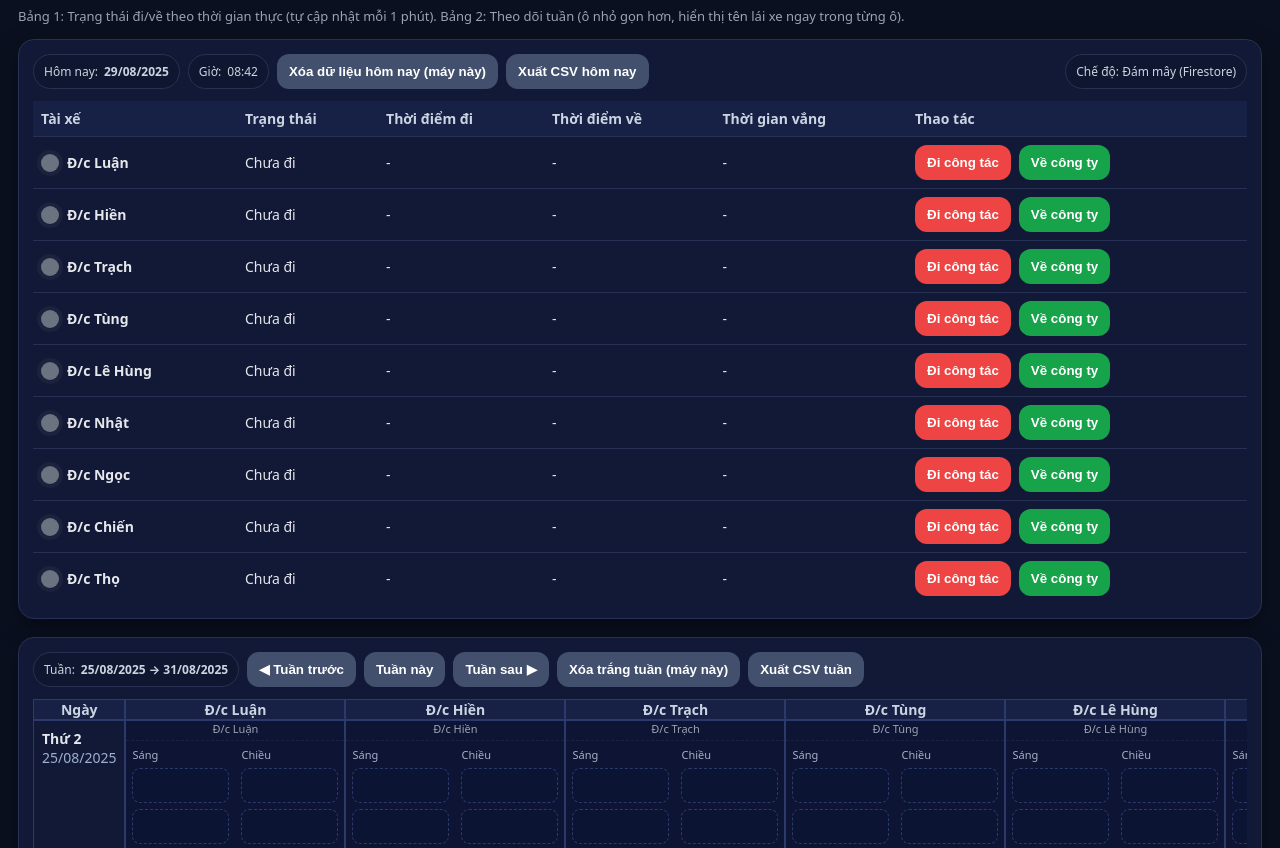
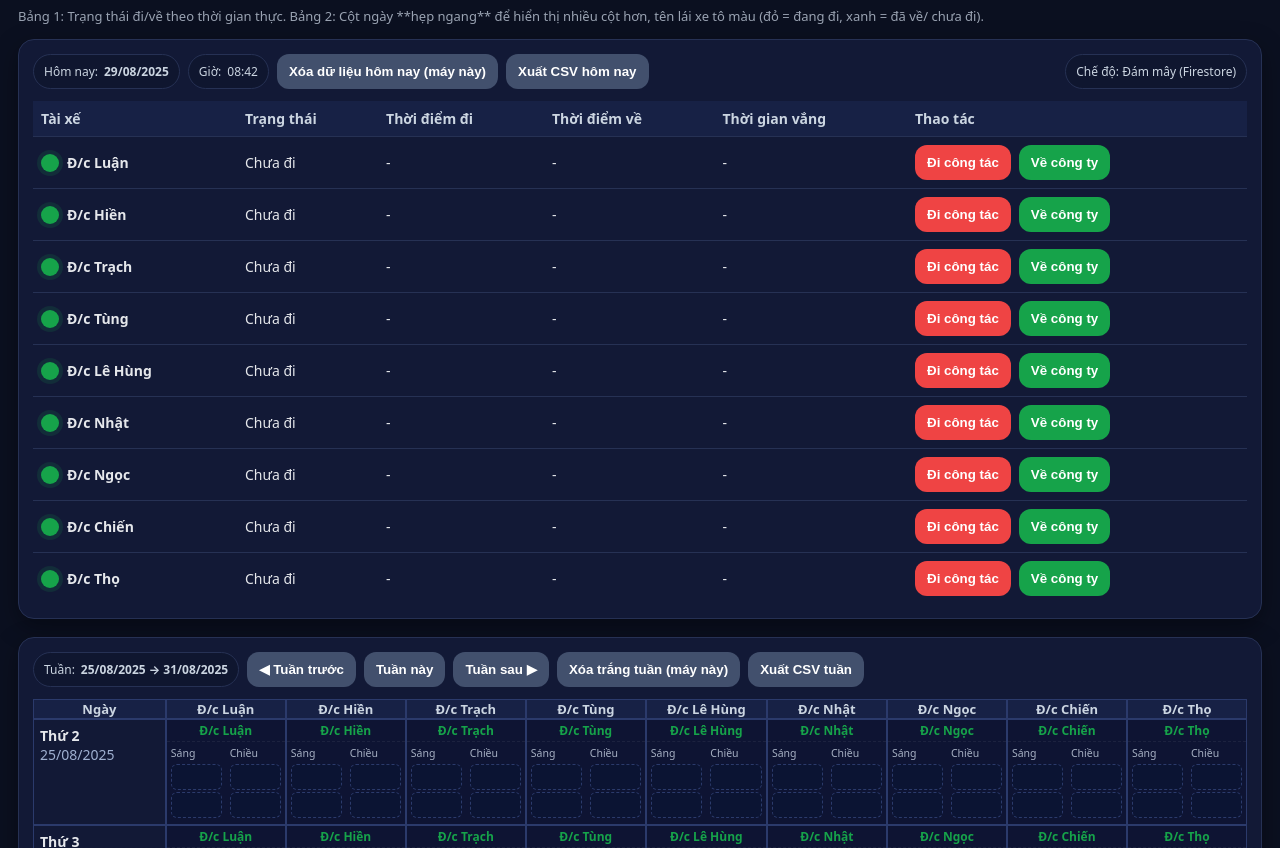
Before and after one commit to canlam8x-VTK/doixevtk, a plain HTML site: page index (1).html in a window 1280 px wide. Shown: the part 51-899 px from the top of the page. Drawn offline with Linux system fonts and the light colour scheme; no server answers.

Commit message:
Add files via upload

```diff
--- a/index (1).html
+++ b/index (1).html
@@ -40,27 +40,30 @@
     .scroll-x{overflow:auto}
     .week-grid{width:100%;border-collapse:separate;border-spacing:0}
     .week-grid th,.week-grid td{border:1px solid var(--line2);padding:0;vertical-align:top}
-    .week-grid th{background:var(--header); text-align:center; font-size:14px; font-weight:700; white-space:nowrap;}
-    .day-head{padding:8px}
+    .week-grid th{background:var(--header); text-align:center; font-size:13px; font-weight:700; white-space:nowrap;}
+    .day-head{padding:6px}
     .day-name{font-weight:700}
     .day-date{color:#9fb0d1}
-    /* Smaller cells as requested */
-    .day-cell{min-width:220px;min-height:140px; padding:6px; background:#0d1431}
+    /* Narrower columns ONLY (keep heights same as before) */
+    .day-cell{min-width:80px;min-height:96px; padding:4px; background:#0d1431}
     .day-cell.past{background:var(--past)}
     .day-cell.today{background:var(--today); outline:2px solid #2a3a74}
     .cell-wrap{display:grid;grid-template-columns:1fr 1fr;gap:0;border-top:1px dashed rgba(255,255,255,.06)}
-    .cell-half{padding:6px}
-    .half-title{font-size:11px;color:#a6b0c3;margin:0 0 6px}
-    .line{border:1px dashed var(--line2);border-radius:8px;padding:8px;min-height:24px;margin-bottom:6px;background:#0b1433;font-size:12px}
+    .cell-half{padding:4px}
+    .half-title{font-size:10.5px;color:#a6b0c3;margin:0 0 4px}
+    /* Input lines: keep vertical size; will auto-fit new narrower width */
+    .line{border:1px dashed var(--line2);border-radius:6px;padding:2px 4px;min-height:12px;margin-bottom:2px;background:#0b1433;font-size:14.5px}
     .line[contenteditable="true"]{outline:none}
-    /* Driver tag inside each cell */
-    .driver-tag{font-size:11px; color:#9aa3b2; text-align:center; margin-bottom:4px}
+    /* Driver tag inside each cell with only two status colors */
+    .driver-tag{font-size:12px; font-weight:700; text-align:center; margin:2px 0 2px}
+    .driver-tag.red{ color:#ef4444; }  /* đi công tác */
+    .driver-tag.green{ color:#16a34a; }/* đã về / chưa đi */
   </style>
 </head>
 <body>
   <div class="wrap">
     <h1>✅ Quản lý công tác lái xe</h1>
-    <div class="sub">Bảng 1: Trạng thái đi/về theo thời gian thực (tự cập nhật mỗi 1 phút). Bảng 2: Theo dõi tuần (ô nhỏ gọn hơn, hiển thị tên lái xe ngay trong từng ô).</div>
+    <div class="sub">Bảng 1: Trạng thái đi/về theo thời gian thực. Bảng 2: Cột ngày **hẹp ngang** để hiển thị nhiều cột hơn, tên lái xe tô màu (đỏ = đang đi, xanh = đã về/ chưa đi).</div>
 
     <!-- STATUS BOARD -->
     <div class="card">
@@ -102,7 +105,7 @@
     </div>
   </div>
 
-  <!-- Firebase config (embedded) -->
+  <!-- Firebase config (embedded for compatibility, still works in LOCAL mode without Firestore) -->
   <script>
     window.FIREBASE_CONFIG = {
       apiKey: "AIzaSyBElRy7vM3ISQvjgHsjS7m3s4Mdozy5gto",
@@ -114,8 +117,6 @@
       measurementId: "G-BL1J774EWD"
     };
   </script>
-
-  <!-- Firebase SDK -->
   <script src="https://www.gstatic.com/firebasejs/10.12.5/firebase-app-compat.js"></script>
   <script src="https://www.gstatic.com/firebasejs/10.12.5/firebase-firestore-compat.js"></script>
 
@@ -202,7 +203,7 @@
       const dot = $('.dot', tr);
       dot.classList.remove('going','backed');
       if(isOut) dot.classList.add('going');
-      else if(backAt) dot.classList.add('backed');
+      else dot.classList.add('backed');
 
       $('.driver', tr).textContent = name;
       $('.state', tr).textContent = isOut ? 'Đang đi công tác' : (backAt ? 'Đã về công ty' : 'Chưa đi');
@@ -224,6 +225,7 @@
       renderRow(name);
       if (MODE==='cloud'){ await setCloudStatus(name, {goAt: nowIso, backAt: null}); }
       else { setLocalStatus(name, {goAt: nowIso, backAt: null}); }
+      refreshDriverTags(); // update colors in weekly grid
     }
 
     async function onBack(name){
@@ -233,6 +235,7 @@
       renderRow(name);
       if (MODE==='cloud'){ await setCloudStatus(name, {backAt: nowIso}); }
       else { setLocalStatus(name, {goAt: cur.goAt || null, backAt: nowIso}); }
+      refreshDriverTags(); // update colors in weekly grid
     }
 
     function renderTable(){
@@ -252,6 +255,7 @@
           const data = snap.exists ? snap.data() : {goAt:null, backAt:null};
           statusMap.set(name, {goAt: data.goAt || null, backAt: data.backAt || null});
           renderRow(name);
+          refreshDriverTags();
         });
       });
     }
@@ -282,6 +286,7 @@
       if (!confirm('Xoá dữ liệu hôm nay trên THIẾT BỊ NÀY?')) return;
       Object.keys(localStorage).forEach(k=>{ if(k.startsWith(`status:${todayKey()}:`)) localStorage.removeItem(k); });
       renderTable();
+      refreshDriverTags();
     });
 
     // auto-refresh clock & durations every 1 minute
@@ -289,8 +294,24 @@
       $('#today').textContent = fmtDate(todayStart());
       $('#now').textContent = fmtTime(new Date());
       DRIVERS.forEach(renderRow);
+      refreshDriverTags(); // ensure weekly grid colors update
     }
     setInterval(tick, 60*1000);
+
+    // Helper: map current status -> color class (only red/green)
+    function statusColor(name){
+      const st = statusMap.get(name) || {goAt:null, backAt:null};
+      if (st.goAt && !st.backAt) return 'red'; // đang đi công tác
+      return 'green';                            // đã về hoặc chưa đi
+    }
+
+    function refreshDriverTags(){
+      $$('.driver-tag').forEach(tag=>{
+        const name = tag.getAttribute('data-name') || tag.textContent;
+        tag.classList.remove('red','green');
+        tag.classList.add(statusColor(name));
+      });
+    }
 
     // ===== WEEKLY GRID =====
     const weekTable = $('#weekTable');
@@ -335,9 +356,10 @@
           const td = document.createElement('td');
           td.className = `day-cell ${isToday?'today':(isPast?'past':'')}`;
 
-          // driver name tag
+          // driver name tag with live color
           const driverTag = document.createElement('div');
-          driverTag.className = 'driver-tag';
+          driverTag.className = `driver-tag ${statusColor(name)}`;
+          driverTag.setAttribute('data-name', name);
           driverTag.textContent = name;
           td.appendChild(driverTag);
 
@@ -380,14 +402,14 @@
     }
 
     // week controls
-    $('#prevWeek').addEventListener('click', ()=>{ monday.setDate(monday.getDate()-7); renderWeek(); });
-    $('#nextWeek').addEventListener('click', ()=>{ monday.setDate(monday.getDate()+7); renderWeek(); });
-    $('#thisWeek').addEventListener('click', ()=>{ monday = getMonday(new Date()); renderWeek(); });
+    $('#prevWeek').addEventListener('click', ()=>{ monday.setDate(monday.getDate()-7); renderWeek(); refreshDriverTags(); });
+    $('#nextWeek').addEventListener('click', ()=>{ monday.setDate(monday.getDate()+7); renderWeek(); refreshDriverTags(); });
+    $('#thisWeek').addEventListener('click', ()=>{ monday = getMonday(new Date()); renderWeek(); refreshDriverTags(); });
     $('#clearWeek').addEventListener('click', ()=>{
       if (!confirm('Xóa ghi chú tuần này trên THIẾT BỊ NÀY?')) return;
       const prefix = `week:${ymd(monday)}:`;
       Object.keys(localStorage).forEach(k=>{ if (k.startsWith(prefix)) localStorage.removeItem(k); });
-      renderWeek();
+      renderWeek(); refreshDriverTags();
     });
     $('#exportWeekCsv').addEventListener('click', ()=>{
       const rows = [["Ngay","Tai_xe","Buoi","Dong1","Dong2"]];
```
